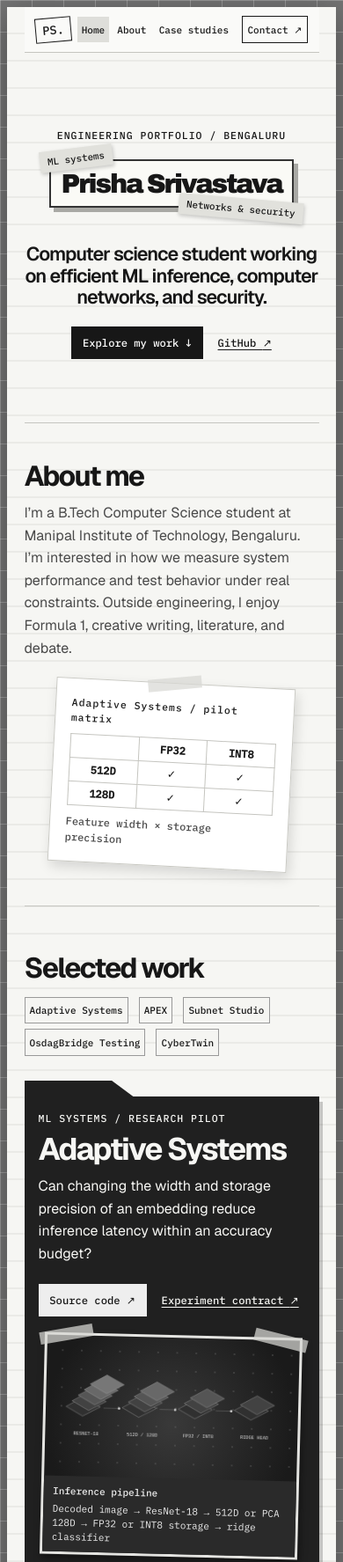
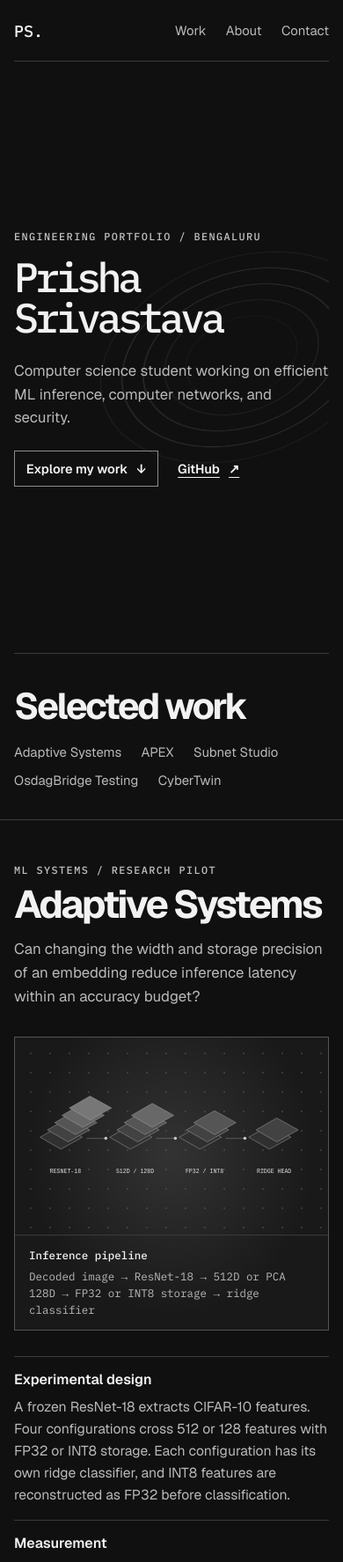
Before and after one commit to srivastavaprisha29-ops/portfolio1, a plain HTML site: page index.html in a window 390 px wide. Shown: the top 1775 px of the page at 88% size. Drawn offline with nearby package versions, Linux system fonts and the light colour scheme.

Commit message:
Restore dark portfolio with full-width project graphics

```diff
--- a/index.html
+++ b/index.html
@@ -4,52 +4,31 @@
   <meta charset="utf-8">
   <meta name="viewport" content="width=device-width, initial-scale=1">
   <meta name="description" content="Prisha Srivastava's engineering portfolio in ML systems, networking, and cybersecurity.">
-  <meta name="theme-color" content="#eeeeeb">
+  <meta name="theme-color" content="#101010">
   <title>Prisha Srivastava | Engineering Portfolio</title>
   <link rel="preconnect" href="https://fonts.googleapis.com">
   <link rel="preconnect" href="https://fonts.gstatic.com" crossorigin>
-  <link href="https://fonts.googleapis.com/css2?family=Archivo+Black&amp;family=Geist:wght@400;500;600;700&amp;family=IBM+Plex+Mono:wght@400;500&amp;display=swap" rel="stylesheet">
-  <link rel="stylesheet" href="styles.css?v=notebook">
-  <script src="motion.js?v=notebook" defer></script>
+  <link href="https://fonts.googleapis.com/css2?family=Geist:wght@400;500;600;700&amp;family=IBM+Plex+Mono:wght@400;500&amp;display=swap" rel="stylesheet">
+  <link rel="stylesheet" href="styles.css?v=motion">
+  <script src="motion.js" defer></script>
 </head>
 <body id="top">
   <a class="skip" href="#main">Skip to content</a>
   <header class="site-header wrap">
     <a class="mark" href="#top" aria-label="Prisha Srivastava, back to top">PS.</a>
     <nav aria-label="Main navigation">
-      <a class="home-link" href="#top">Home</a><a href="#about">About</a><a href="#work">Case studies</a><a class="contact-link" href="#contact">Contact ↗</a>
+      <a href="#work">Work</a><a href="#about">About</a><a href="#contact">Contact</a>
     </nav>
   </header>
   <main id="main">
     <section class="hero wrap" aria-labelledby="name">
+      <div class="hero-art" aria-hidden="true"></div>
       <div class="hero-content">
         <p class="label">ENGINEERING PORTFOLIO / BENGALURU</p>
-        <div class="name-frame">
-          <span class="note note-left">ML systems</span>
-          <h1 id="name" aria-label="Prisha Srivastava"><span class="typed" aria-hidden="true"><span>Prisha</span><span>Srivastava</span></span></h1>
-          <span class="note note-right">Networks &amp; security</span>
-        </div>
+        <h1 id="name" aria-label="Prisha Srivastava"><span class="typed" aria-hidden="true"><span>Prisha</span><span>Srivastava</span></span></h1>
         <p class="intro">Computer science student working on efficient ML inference, computer networks, and security.</p>
         <div class="links"><a href="#work">Explore my work <span aria-hidden="true">↓</span></a><a href="https://github.com/srivastavaprisha29-ops">GitHub <span aria-hidden="true">↗</span></a></div>
       </div>
-    </section>
-
-    <section class="about wrap" id="about" aria-labelledby="about-title">
-      <div class="about-copy">
-        <h2 id="about-title">About me</h2>
-        <p>I’m a B.Tech Computer Science student at Manipal Institute of Technology, Bengaluru. I’m interested in how we measure system performance and test behavior under real constraints. Outside engineering, I enjoy Formula 1, creative writing, literature, and debate.</p>
-      </div>
-      <figure class="field-note">
-        <p class="label">Adaptive Systems / pilot matrix</p>
-        <table>
-          <thead><tr><td></td><th scope="col">FP32</th><th scope="col">INT8</th></tr></thead>
-          <tbody>
-            <tr><th scope="row">512D</th><td>✓</td><td>✓</td></tr>
-            <tr><th scope="row">128D</th><td>✓</td><td>✓</td></tr>
-          </tbody>
-        </table>
-        <figcaption>Feature width × storage precision</figcaption>
-      </figure>
     </section>
 
     <section id="work" aria-labelledby="work-title">
@@ -64,107 +43,100 @@
         </nav>
       </div>
     <article class="project" id="adaptive" aria-labelledby="adaptive-title">
-      <div class="project-body">
-      <header class="project-header">
+      <header class="project-header wrap">
         <p class="label">ML SYSTEMS / RESEARCH PILOT</p>
         <h3 id="adaptive-title">Adaptive Systems</h3>
         <p class="intro">Can changing the width and storage precision of an embedding reduce inference latency within an accuracy budget?</p>
-        <div class="links project-links"><a href="https://github.com/srivastavaprisha29-ops/Adaptive-Systems">Source code <span aria-hidden="true">↗</span></a><a href="https://github.com/srivastavaprisha29-ops/Adaptive-Systems/blob/main/docs/experiment-contract.md">Experiment contract <span aria-hidden="true">↗</span></a></div>
       </header>
-      <figure class="visual" data-scene="adaptive">
+      <figure class="visual wrap" data-scene="adaptive">
         <canvas aria-hidden="true"></canvas>
         <figcaption><strong>Inference pipeline</strong><span>Decoded image → ResNet-18 → 512D or PCA 128D → FP32 or INT8 storage → ridge classifier</span></figcaption>
       </figure>
-      </div>
-      <dl class="technical">
+      <dl class="technical wrap">
         <div><dt>Experimental design</dt><dd>A frozen ResNet-18 extracts CIFAR-10 features. Four configurations cross 512 or 128 features with FP32 or INT8 storage. Each configuration has its own ridge classifier, and INT8 features are reconstructed as FP32 before classification.</dd></div>
         <div><dt>Measurement</dt><dd>A single outer timer covers preprocessing through prediction on a single-threaded CPU. The harness records p50 and p95 latency and inventories tensor storage. Energy measurement is pending.</dd></div>
         <div><dt>Evaluation</dt><dd>The pilot screens configurations against a provisional 1 percentage-point accuracy margin using a paired bootstrap interval. It selects by validation p50 and locks the choice before evaluating the held-out test set.</dd></div>
       </dl>
+      <div class="links wrap"><a href="https://github.com/srivastavaprisha29-ops/Adaptive-Systems">Source code <span aria-hidden="true">↗</span></a><a href="https://github.com/srivastavaprisha29-ops/Adaptive-Systems/blob/main/docs/experiment-contract.md">Experiment contract <span aria-hidden="true">↗</span></a></div>
     </article>
 
     <article class="project" id="apex" aria-labelledby="apex-title">
-      <div class="project-body">
-      <header class="project-header">
+      <header class="project-header wrap">
         <p class="label">COMPUTER VISION / WORKING PROTOTYPE</p>
         <h3 id="apex-title">APEX</h3>
         <p class="intro">A Formula 1 car explorer with a webcam-driven exploded view and a trainable temporal gesture pipeline.</p>
-        <div class="links project-links"><a href="https://github.com/srivastavaprisha29-ops/APEX">Source code <span aria-hidden="true">↗</span></a></div>
       </header>
-      <figure class="visual" data-scene="apex">
+      <figure class="visual wrap" data-scene="apex">
         <canvas aria-hidden="true"></canvas>
         <figcaption><strong>Gesture-controlled assembly</strong><span>Webcam → MediaPipe landmarks → gesture rules → Three.js assembly</span></figcaption>
       </figure>
-      </div>
-      <dl class="technical">
+      <dl class="technical wrap">
         <div><dt>Interaction</dt><dd>Pinches move the model, two open hands scale it, and a two-pinch pull separates the assembly. Gesture changes and hand loss reset the interaction anchors.</dd></div>
         <div><dt>ML pipeline</dt><dd>The recorder exports labeled 32-frame landmark sequences. The PyTorch pipeline compares a mean-pooling MLP, a two-layer LSTM, and a temporal Transformer using participant-isolated splits.</dd></div>
         <div><dt>Current behavior</dt><dd>The viewer runs on gesture rules. The repository includes the training pipeline and FastAPI inference service. Dataset collection and trained-model validation are pending.</dd></div>
       </dl>
+      <div class="links wrap"><a href="https://github.com/srivastavaprisha29-ops/APEX">Source code <span aria-hidden="true">↗</span></a></div>
     </article>
 
     <article class="project" id="subnet" aria-labelledby="subnet-title">
-      <div class="project-body">
-      <header class="project-header">
+      <header class="project-header wrap">
         <p class="label">NETWORKS / LIVE TOOL</p>
         <h3 id="subnet-title">Subnet Studio</h3>
         <p class="intro">An interactive lab for seeing how an IPv4 prefix determines the address block and its usable hosts.</p>
-        <div class="links project-links"><a href="https://srivastavaprisha29-ops.github.io/Subnet-Studio/">Open practice lab <span aria-hidden="true">↗</span></a><a href="https://github.com/srivastavaprisha29-ops/Subnet-Studio">Source code <span aria-hidden="true">↗</span></a></div>
       </header>
-      <figure class="visual" data-scene="subnet">
+      <figure class="visual wrap" data-scene="subnet">
         <canvas aria-hidden="true"></canvas>
         <figcaption><strong>IPv4 address boundary</strong><span>192.168.1.10/24 · 24 network bits · 8 host bits</span></figcaption>
       </figure>
-      </div>
-      <dl class="technical">
+      <dl class="technical wrap">
         <div><dt>Address engine</dt><dd>Calculates masks, network and broadcast addresses, usable host ranges, and capacity for conventional /0–/30 subnets. VLSM exercises allocate the largest requirements first.</dd></div>
         <div><dt>Practice interface</dt><dd>A 32-bit explorer shows the network and host boundary. Generated questions provide immediate feedback, progressive hints, and worked solutions.</dd></div>
         <div><dt>Verification</dt><dd>The repository checks 1,000 addresses against an independent BigInt implementation and validates 600 generated question sets, including VLSM capacity and overlap.</dd></div>
       </dl>
+      <div class="links wrap"><a href="https://srivastavaprisha29-ops.github.io/Subnet-Studio/">Open practice lab <span aria-hidden="true">↗</span></a><a href="https://github.com/srivastavaprisha29-ops/Subnet-Studio">Source code <span aria-hidden="true">↗</span></a></div>
     </article>
 
     <article class="project" id="bridge" aria-labelledby="bridge-title">
-      <div class="project-body">
-      <header class="project-header">
+      <header class="project-header wrap">
         <p class="label">SOFTWARE VERIFICATION / TEST EVIDENCE</p>
         <h3 id="bridge-title">OsdagBridge Testing</h3>
         <p class="intro">A reproducible test harness for the desktop plate-girder design workflow, from input entry through structural analysis.</p>
-        <div class="links project-links"><a href="https://github.com/srivastavaprisha29-ops/OsdagBridge-Testing/blob/main/evidence/baseline/README.md">Baseline evidence <span aria-hidden="true">↗</span></a><a href="https://github.com/srivastavaprisha29-ops/OsdagBridge-Testing">Test repository <span aria-hidden="true">↗</span></a></div>
       </header>
-      <figure class="visual" data-scene="bridge">
+      <figure class="visual wrap" data-scene="bridge">
         <canvas aria-hidden="true"></canvas>
         <figcaption><strong>Plate-girder workflow</strong><span>Desktop fixture → backend handoff → OpenSees analysis → recorded results</span></figcaption>
       </figure>
-      </div>
-      <dl class="technical">
+      <dl class="technical wrap">
         <div><dt>Harness</dt><dd>A synthetic fixture populates the desktop inputs and triggers Design. The harness captures dictionaries around the backend handoff and records analysis output.</dd></div>
         <div><dt>Baseline finding</dt><dd>The completed spawn-worker run produced 50 load cases, 126 nodes, and 225 elements. The handoff reported an 8.4 m deck width while the analysis logged 8.5 m.</dd></div>
         <div><dt>Root cause and coverage</dt><dd>The analysis DTO used a 0.50 m default barrier while the layout used 0.45 m for each of two barriers. The repository also records span limits and design-variation checks.</dd></div>
       </dl>
+      <div class="links wrap"><a href="https://github.com/srivastavaprisha29-ops/OsdagBridge-Testing/blob/main/evidence/baseline/README.md">Baseline evidence <span aria-hidden="true">↗</span></a><a href="https://github.com/srivastavaprisha29-ops/OsdagBridge-Testing">Test repository <span aria-hidden="true">↗</span></a></div>
     </article>
 
     <article class="project" id="cyber" aria-labelledby="cyber-title">
-      <div class="project-body">
-      <header class="project-header">
+      <header class="project-header wrap">
         <p class="label">CYBERSECURITY / ARCHITECTURE CONCEPT</p>
         <h3 id="cyber-title">CyberTwin</h3>
         <p class="intro">A proposed identity graph for understanding how public signals can combine into an attack surface.</p>
-        <div class="links project-links"><a href="https://github.com/srivastavaprisha29-ops/CyberTwin">Architecture and roadmap <span aria-hidden="true">↗</span></a></div>
       </header>
-      <figure class="visual" data-scene="cyber">
+      <figure class="visual wrap" data-scene="cyber">
         <canvas aria-hidden="true"></canvas>
         <figcaption><strong>Proposed identity graph</strong><span>Public signals → identity correlation → exposure review</span></figcaption>
       </figure>
-      </div>
-      <dl class="technical">
+      <dl class="technical wrap">
         <div><dt>Graph model</dt><dd>The proposed graph connects identifiers such as usernames and email addresses to public profiles and exposure signals.</dd></div>
         <div><dt>Risk review</dt><dd>The concept maps links that could support impersonation or targeted phishing and calls for showing the evidence behind each risk signal.</dd></div>
         <div><dt>Development stage</dt><dd>Identity correlation, graph storage, and risk scoring are architecture proposals in the repository roadmap.</dd></div>
       </dl>
+      <div class="links wrap"><a href="https://github.com/srivastavaprisha29-ops/CyberTwin">Architecture and roadmap <span aria-hidden="true">↗</span></a></div>
     </article>
     </section>
 
-
+    <section class="about wrap" id="about" aria-labelledby="about-title">
+      <h2 id="about-title">About me</h2>
+      <p>I’m a B.Tech Computer Science student at Manipal Institute of Technology, Bengaluru. I’m interested in how we measure system performance and test behavior under real constraints. Outside engineering, I enjoy Formula 1, creative writing, literature, and debate.</p>
+    </section>
   </main>
   <footer id="contact">
     <div class="wrap contact">
--- a/styles.css
+++ b/styles.css
@@ -1,133 +1,95 @@
 :root {
-  --paper: #f6f6f3;
-  --ink: #171717;
-  --muted: #494949;
-  --rule: #c5c5c0;
+  color-scheme: dark;
+  --base: #101010;
+  --panel: #191919;
+  --white: #f2f2f2;
+  --muted: #b9b9b9;
+  --rule: #3b3b3b;
   --mono: "IBM Plex Mono", ui-monospace, monospace;
 }
 * { box-sizing: border-box; }
-body {
-  width: min(100% - 5rem, 80rem);
-  margin: 1.6rem auto;
-  color: var(--ink);
-  background: repeating-linear-gradient(transparent 0 29px, #dededa 30px, transparent 31px), var(--paper);
-  font: 400 1rem/1.6 Geist, system-ui, sans-serif;
-  box-shadow: 0 8px 35px #0005;
-}
-html {
-  background-color: #747474;
-  background-image: linear-gradient(#ffffff40 1px, transparent 1px), linear-gradient(90deg, #ffffff40 1px, transparent 1px);
-  background-size: 36px 36px;
-}
+body { margin: 0; background: var(--base); color: var(--white); font: 400 1rem/1.6 Geist, system-ui, sans-serif; }
 h1, h2, h3, p, figure, dl, dd { margin: 0; }
-h2, h3 { line-height: 1.02; letter-spacing: -.055em; }
-h2 { font-size: clamp(2rem, 5vw, 3.75rem); }
-h3 { font-size: clamp(2.2rem, 5.3vw, 4.5rem); }
-a { color: inherit; text-underline-offset: .24em; }
-a:focus-visible { outline: 2px dashed currentColor; outline-offset: 4px; }
-.wrap { width: calc(100% - clamp(2rem, 10vw, 9rem)); margin-inline: auto; }
-.skip { position: absolute; z-index: 4; top: .5rem; left: .5rem; background: white; padding: .6rem; transform: translateY(-160%); }
+h2, h3 { line-height: .96; letter-spacing: -.06em; }
+h2 { font-size: clamp(2.6rem, 6vw, 5rem); }
+h3 { font-size: clamp(2.75rem, 8vw, 7.3rem); }
+a { color: inherit; text-underline-offset: .27em; }
+a:hover { color: #fff; text-decoration: underline; }
+a:focus-visible { outline: 2px solid white; outline-offset: 5px; }
+p, dd { color: var(--muted); }
+.wrap { width: min(100% - 4rem, 77rem); margin-inline: auto; }
+.skip { position: absolute; top: .5rem; left: .5rem; z-index: 3; background: #222; padding: .5rem; transform: translateY(-160%); }
 .skip:focus { transform: none; }
-.site-header {
-  display: flex; align-items: center; gap: .7rem 1.2rem;
-  padding: .65rem clamp(.8rem, 3vw, 2rem);
-  border-bottom: 1px solid var(--rule); background: #fafaf8;
-}
-.mark { border: 1px solid; padding: .25rem .45rem; font: 500 .85rem var(--mono); text-decoration: none; transform: rotate(-5deg); }
-nav { display: flex; flex-wrap: wrap; gap: .4rem .75rem; }
-.site-header nav { flex: 1; align-items: center; }
-nav a { font: 500 .76rem var(--mono); padding: .5rem .65rem; text-decoration: none; }
-nav a:hover { background: #d7d7d3; }
-.home-link { background: #dededa; }
-.contact-link { margin-left: auto; border: 1px solid; }
-.hero { text-align: center; padding-block: clamp(5.3rem, 10vw, 9rem) clamp(4.5rem, 9vw, 8rem); }
-.label { font: 500 .72rem/1.5 var(--mono); letter-spacing: .085em; }
-.name-frame {
-  position: relative; width: fit-content; max-width: 100%;
-  margin: 1.15rem auto 2.5rem; padding: .7rem clamp(.65rem, 3vw, 2.5rem);
-  background: #fafaf6; border: 2px solid #333; box-shadow: 5px 5px 0 #a9a9a5;
-}
-.hero h1 { font: 400 clamp(1.9rem, 7.1vw, 6.7rem)/.97 "Archivo Black", Geist, sans-serif; letter-spacing: -.07em; }
-.typed { display: flex; justify-content: center; flex-wrap: wrap; column-gap: .18em; }
+.site-header { min-height: 4.4rem; display: flex; align-items: center; justify-content: space-between; gap: 1rem; border-bottom: 1px solid var(--rule); }
+.mark { font: 500 1.15rem var(--mono); text-decoration: none; }
+nav { display: flex; flex-wrap: wrap; gap: .5rem 1.4rem; }
+nav a { color: var(--muted); font-size: .93rem; text-decoration: none; }
+.hero { position: relative; isolation: isolate; min-height: min(46rem, 86svh); display: grid; align-items: center; padding-block: 4rem; overflow: clip; }
+.hero-content { position: relative; z-index: 1; }
+.label { color: #c3c3c3; font: 500 .74rem/1.45 var(--mono); letter-spacing: .12em; }
+.hero h1 { margin-block: .95rem 1.5rem; font: 500 clamp(2.8rem, 9.65vw, 8rem)/.98 var(--mono); letter-spacing: -.095em; }
+.typed { display: grid; }
 .typed > span { width: max-content; }
-.typing .typed > span { clip-path: inset(0 100% 0 0); animation: type-name .42s steps(6, end) forwards; }
-.typing .typed > span + span { animation: type-name .65s steps(10, end) .42s forwards; }
-.typing .typed > span:last-child::after { content: "_"; position: absolute; animation: cursor .85s step-end 4; }
+.typing .typed > span { clip-path: inset(0 100% 0 0); animation: type-name .45s steps(6, end) forwards; }
+.typing .typed > span + span { animation: type-name .65s steps(10, end) .45s forwards; }
+.typing .typed > span:last-child::after { content: "_"; opacity: .7; animation: cursor .85s step-end 4; }
 @keyframes type-name { to { clip-path: inset(0); } }
 @keyframes cursor { 50% { opacity: 0; } }
-.note {
-  position: absolute; z-index: 2; white-space: nowrap;
-  background: #e1e1dc; box-shadow: 1px 2px 4px #0003;
-  padding: .3rem .55rem; font: 500 .68rem var(--mono);
+.hero-art {
+  position: absolute;
+  z-index: -1;
+  width: min(62vw, 51rem);
+  aspect-ratio: 1;
+  right: -3%;
+  top: 50%;
+  transform: translateY(-50%) rotate(-20deg) scaleY(.68);
+  background: repeating-radial-gradient(ellipse, #cfcfcf00 0 14px, #999 15px, #cfcfcf00 17px 25px);
+  mask-image: radial-gradient(ellipse, #0000 17%, #000 50%, #0000 72%);
+  opacity: .37;
 }
-.note-left { top: -.9rem; left: -.8rem; transform: rotate(-7deg); }
-.note-right { bottom: -.9rem; right: -.8rem; transform: rotate(5deg); }
-.hero .intro { margin-inline: auto; max-width: 27ch; font-size: clamp(1.35rem, 3.1vw, 2.7rem); font-weight: 600; letter-spacing: -.045em; line-height: 1.13; }
-.links { display: flex; flex-wrap: wrap; align-items: center; gap: .6rem 1.05rem; margin-top: 1.35rem; }
-.hero .links { justify-content: center; }
-.links a { font: 500 .76rem/1.35 var(--mono); }
-.links a:first-child { padding: .65rem .8rem; background: var(--ink); color: white; text-decoration: none; }
-.links a:first-child:hover { text-decoration: underline; }
-.about {
-  display: grid; grid-template-columns: minmax(0, 1.35fr) minmax(0, .65fr);
-  align-items: center; gap: clamp(1.7rem, 7vw, 6rem);
-  border-block: 1px solid var(--rule); padding-block: clamp(2.7rem, 7vw, 5rem);
+.intro { font-size: clamp(1.05rem, 2vw, 1.33rem); max-width: 56ch; }
+.hero .intro { max-width: 37ch; }
+.links { display: flex; align-items: center; flex-wrap: wrap; gap: .7rem 1.4rem; margin-top: 1.5rem; }
+.links a { display: inline-flex; gap: .7em; align-items: center; min-height: 2.55rem; font-size: .91rem; font-weight: 600; }
+.links a:first-child { padding: .4rem .8rem; border: 1px solid #8d8d8d; text-decoration: none; }
+.links a:first-child:hover { background: #303030; }
+.work-index { padding-block: 2.5rem 2rem; border-top: 1px solid var(--rule); }
+.work-index nav { margin-top: 1.25rem; }
+.project { border-top: 1px solid var(--rule); padding-block: clamp(3rem, 7vw, 7rem); scroll-margin-top: 1rem; }
+.project:nth-of-type(even) { background: #151515; }
+.project h3 { margin-block: .65rem .95rem; }
+.visual {
+  position: relative;
+  margin-top: 2rem;
+  border: 1px solid #545454;
+  background: radial-gradient(ellipse at 50% 40%, #333, #191919 65%);
+  overflow: hidden;
 }
-.about-copy p, .contact p { margin-top: .8rem; max-width: 52ch; color: var(--muted); }
-.field-note {
-  position: relative; padding: 1.1rem; background: white; transform: rotate(3deg);
-  border: 1px solid #c9c9c3; box-shadow: 3px 6px 14px #0002;
-  font: 500 .75rem/1.5 var(--mono);
+.visual canvas { display: block; width: 100%; height: clamp(14rem, 43vw, 30rem); }
+.visual figcaption {
+  display: flex;
+  justify-content: space-between;
+  gap: .35rem 1.25rem;
+  flex-wrap: wrap;
+  border-top: 1px solid var(--rule);
+  padding: .85rem 1rem;
+  color: var(--muted);
+  font: 400 .78rem/1.5 var(--mono);
 }
-.field-note::before, .visual::before, .visual::after {
-  content: ""; position: absolute; z-index: 1; width: 3.8rem; height: .85rem;
-  background: #d9d9d5b8; pointer-events: none;
+.visual strong { color: var(--white); font-weight: 500; }
+.technical { display: grid; grid-template-columns: repeat(3, minmax(0, 1fr)); gap: 1.5rem; margin-top: 1.8rem; }
+.technical > div { border-top: 1px solid var(--rule); padding-top: .8rem; }
+dt { font-weight: 600; margin-bottom: .35rem; }
+dd { font-size: .98rem; }
+.about { display: grid; grid-template-columns: .8fr 1fr; gap: 1.5rem; border-top: 1px solid var(--rule); padding-block: 4rem; }
+.about p, .contact p { max-width: 54ch; }
+footer { border-top: 1px solid var(--rule); background: var(--panel); }
+.contact { padding-block: 3.5rem; }
+.contact p { margin-top: 1rem; }
+@media (max-width: 45rem) {
+  .wrap { width: calc(100% - 2rem); }
+  .hero { min-height: min(42rem, 81svh); }
+  .hero h1 { font-size: clamp(2.5rem, 12vw, 5rem); }
+  .hero-art { width: 95vw; right: -24%; opacity: .23; }
+  .technical, .about { grid-template-columns: 1fr; gap: 1rem; }
 }
-.field-note::before { top: -.45rem; left: 38%; transform: rotate(-8deg); }
-.field-note table { width: 100%; margin-block: .6rem; border-collapse: collapse; text-align: center; }
-.field-note td, .field-note th { border: 1px solid var(--rule); padding: .25rem; }
-.field-note figcaption { color: var(--muted); }
-.work-index { padding-block: 3.4rem 2.9rem; }
-.work-index nav { margin-top: 1rem; }
-.work-index nav a { border: 1px solid #999; background: #f5f5f2; }
-.work-index nav a:hover { background: #dededa; }
-.project {
-  position: relative; isolation: isolate; width: calc(100% - clamp(2rem, 10vw, 9rem)); margin: 0 auto 3.4rem;
-  padding: clamp(1rem, 3.2vw, 2.7rem);
-  background: #202020; color: #f7f7f4;
-  scroll-margin-top: 2.6rem; box-shadow: 4px 6px 0 #0003;
-}
-.project::before {
-  content: ""; position: absolute; z-index: -1; top: -1.15rem; left: 0;
-  width: 38%; max-width: 15rem; height: 1.3rem;
-  background: inherit; clip-path: polygon(0 0, 78% 0, 100% 100%, 0 100%);
-}
-.project:nth-of-type(even) { background: #d4d4d0; color: #171717; }
-.project:nth-of-type(even)::before { left: 24%; }
-.project-body { display: grid; grid-template-columns: minmax(0, .78fr) minmax(0, 1.22fr); gap: clamp(1.3rem, 4vw, 3.1rem); align-items: center; }
-.project h3 { margin-block: .55rem .7rem; }
-.project .intro { max-width: 38ch; }
-.project-links a:first-child { background: #eee; color: #171717; }
-.project:nth-of-type(even) .project-links a:first-child { background: #171717; color: #eee; }
-.visual { position: relative; border: 3px solid #e4e4e1; background: radial-gradient(ellipse at 50% 40%, #393939, #1a1a1a 70%); color: #eee; transform: rotate(1.4deg); box-shadow: 2px 5px 10px #0006; }
-.visual::before { top: -.5rem; left: -.55rem; transform: rotate(-11deg); }
-.visual::after { top: -.45rem; right: -.55rem; transform: rotate(13deg); }
-.visual canvas { display: block; width: 100%; height: clamp(10rem, 25vw, 22rem); }
-.visual figcaption { display: grid; gap: .25rem; background: #2a2a2a; padding: .55rem .65rem; font: 400 .69rem/1.45 var(--mono); }
-.visual strong { font-weight: 500; }
-.technical { display: grid; grid-template-columns: repeat(3, minmax(0, 1fr)); gap: 1rem; margin-top: 2rem; }
-.technical > div { border-top: 1px solid #888; padding-top: .65rem; }
-dt { font-weight: 700; margin-bottom: .3rem; }
-dd { font-size: .91rem; }
-footer { border-top: 1px solid var(--rule); background: #e5e5e1; }
-.contact { padding-block: 2.8rem; }
-@media (max-width: 47rem) {
-  body { width: calc(100% - 1rem); margin: .5rem auto; }
-  .site-header { gap: .4rem; }
-  .site-header nav { gap: .25rem; }
-  nav a { padding: .45rem .32rem; font-size: .69rem; }
-  .project-body, .technical { grid-template-columns: 1fr; }
-  .about { grid-template-columns: 1fr; }
-  .field-note { width: min(100%, 17rem); justify-self: center; }
-  .visual { margin-inline: .3rem; }
-}
```
